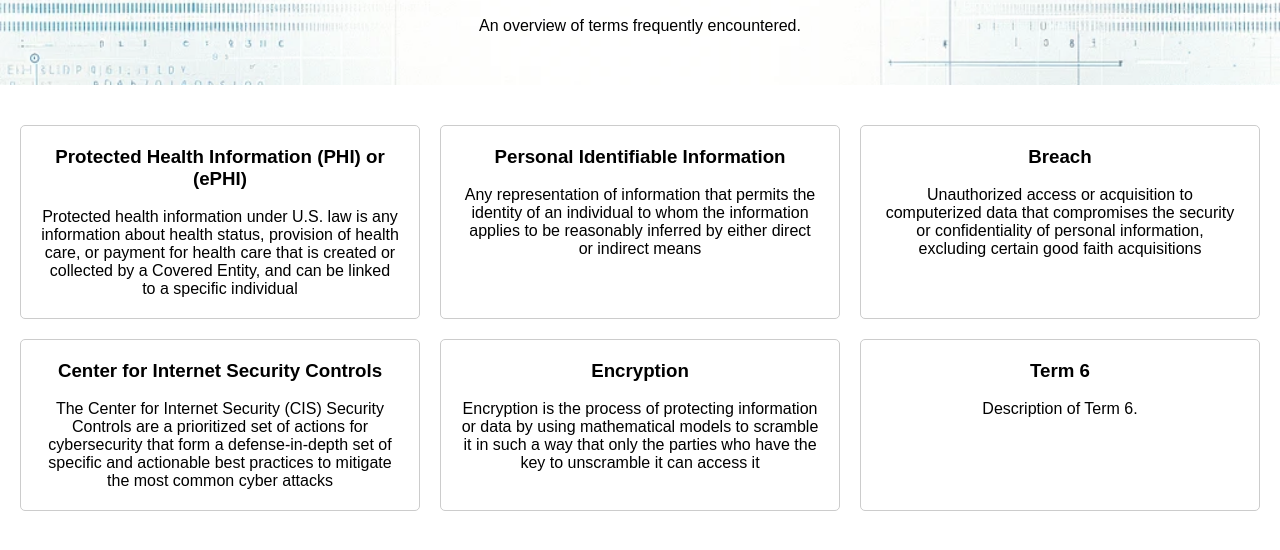
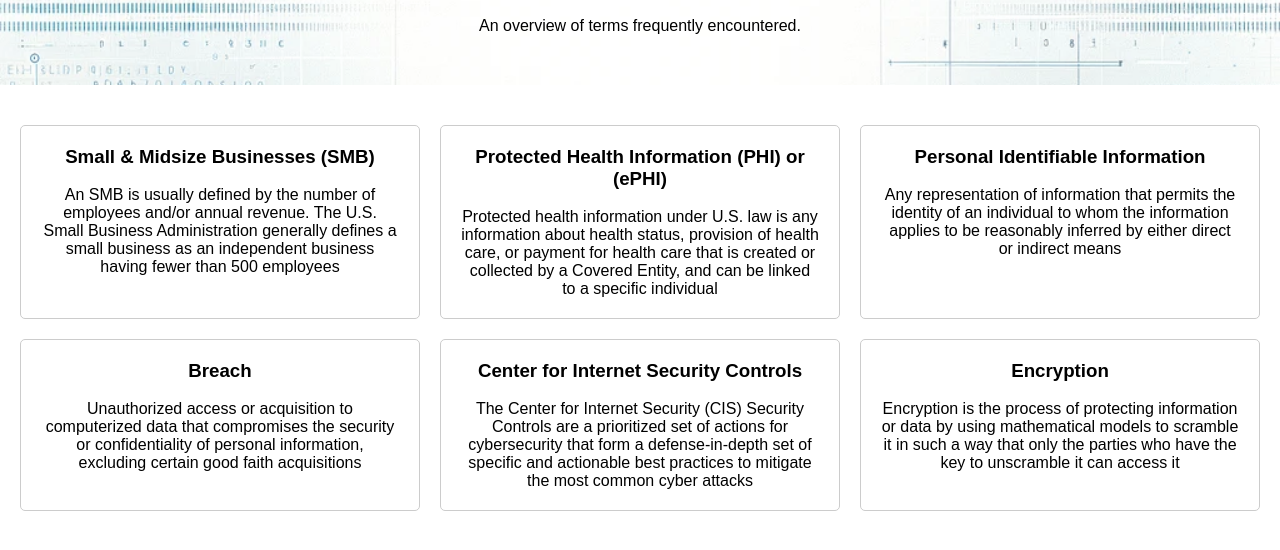
Before and after one commit to clagasse2/SMB_Security_Hub, a plain HTML site: page Common Terms.html in a window 1280 px wide. Shown: the part 222-772 px from the top of the page. Drawn offline with Linux system fonts and the light colour scheme.

Commit message:
Update Common Terms.html

```diff
--- a/Common Terms.html
+++ b/Common Terms.html
@@ -67,6 +67,11 @@
 </div>
 
 <div class="grid-container">
+     <div class="grid-item">
+        <h3>Small & Midsize Businesses (SMB)</h3>
+        <p><br>An SMB is usually defined by the number of employees and/or annual revenue. The U.S. Small Business Administration generally defines a small business as an independent business having fewer than 500 employees</p>
+    </div>
+
     <div class="grid-item">
         <h3>Protected Health Information (PHI) or (ePHI)</h3>
         <p><br>Protected health information under U.S. law is any information about health status, provision of health care, or payment for health care that is created or collected by a Covered Entity, and can be linked to a specific individual</p>
@@ -87,10 +92,7 @@
         <h3>Encryption</h3>
         <p><br>Encryption is the process of protecting information or data by using mathematical models to scramble it in such a way that only the parties who have the key to unscramble it can access it</p>
     </div>
-    <div class="grid-item">
-        <h3>Term 6</h3>
-        <p><br>Description of Term 6.</p>
-    </div>
+
 </div>
 
 </body>
```
